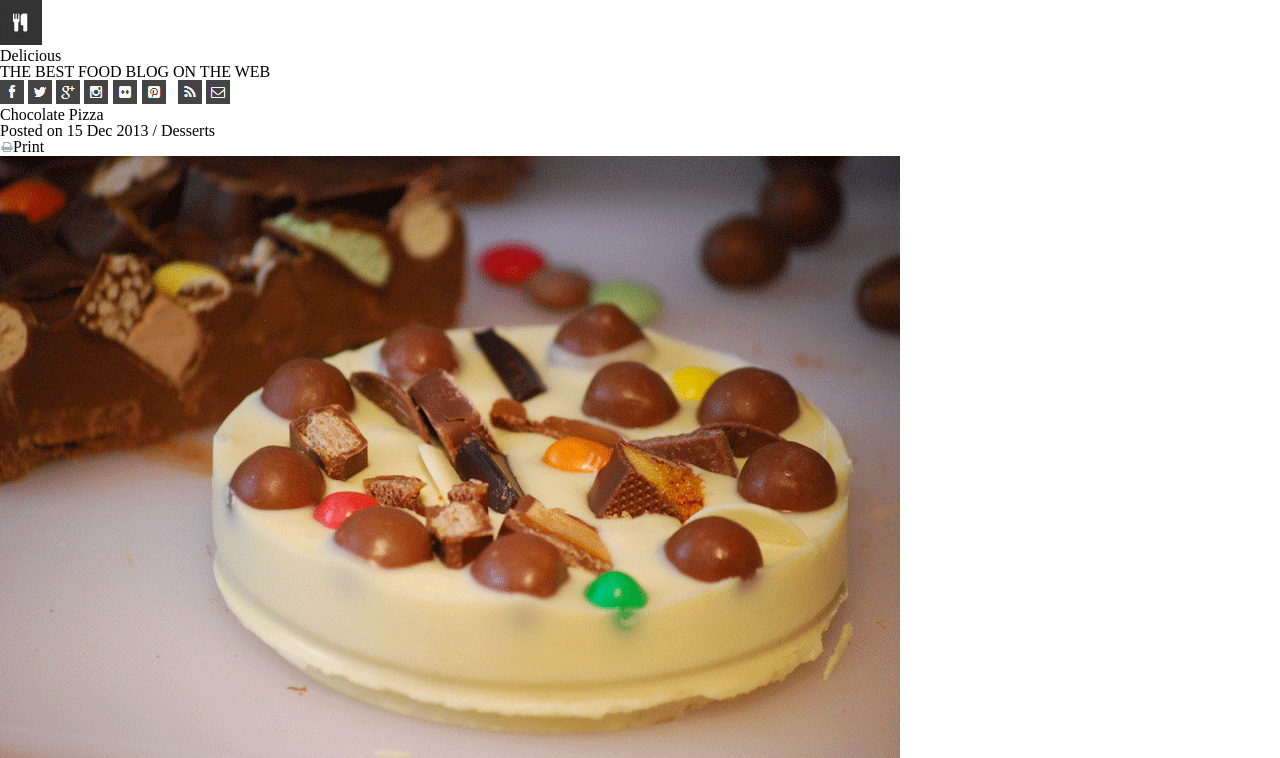
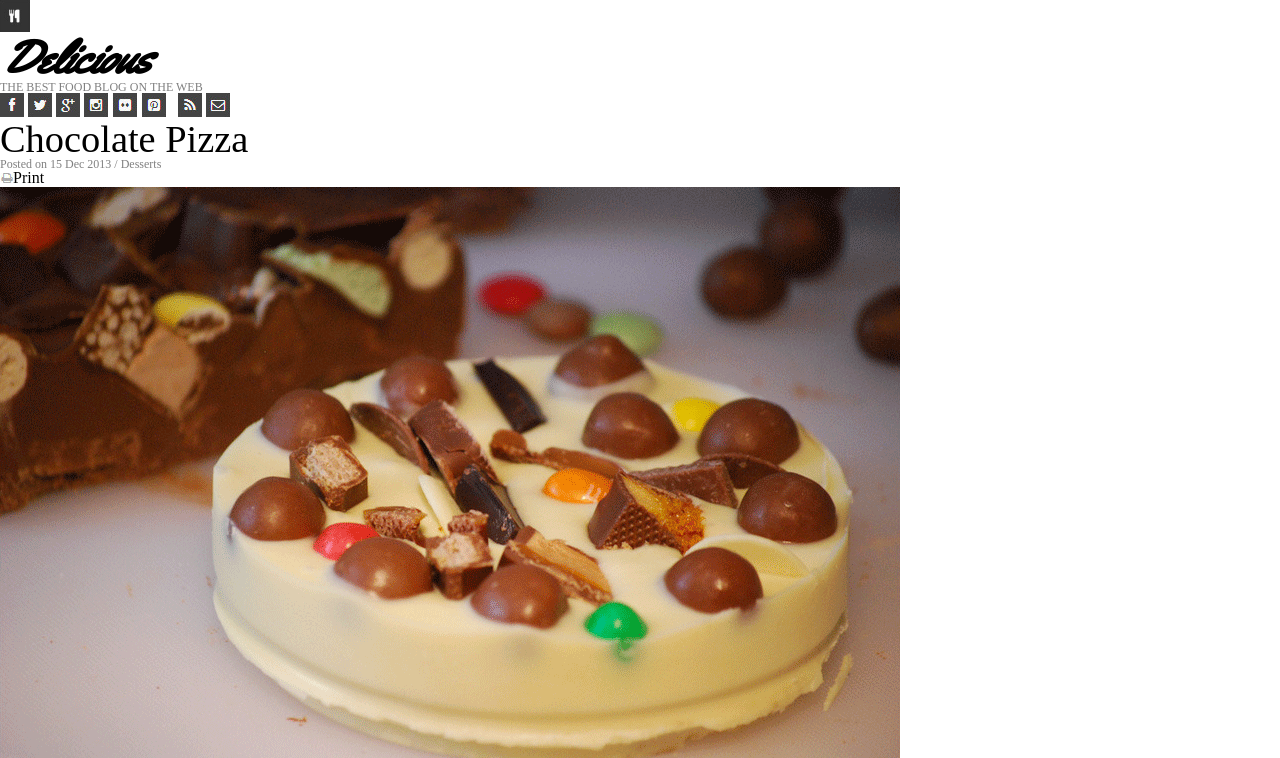
Before and after one commit to RichHarvey-germo/chocolate-pizza, a plain HTML site: page html/index.html in a window 1280 px wide. Shown: the top 758 px of the page. Drawn offline with Linux system fonts and the light colour scheme.

Commit message:
updated css/html

```diff
--- a/css/style.css
+++ b/css/style.css
@@ -1,28 +1,32 @@
 /* font-family: 'Pacifico', cursive;*/
-use 'strict'
-
-header {
-    font-family: 'Pacifico', cursive;
-    font-size: 24px;
-    font-weight: bolder;
+h1 {
+  font-family: "Yellowtail", cursive;
+  font-size: 46px;
+  font-weight: bold;
+  font-style: italic;
 }
 
 .logo {
-
+  height: 2em;
 }
 
-.delicious {
-
+h2 {
+  font-family: 'Anton';
+  font-size: 3vw;
+  margin-left: 1.2;
 }
 
-.social{
-
+section p{
+  font-family: 'Anton';
+  color: gray;
+  font-size: 12px;
+}
+.social {
 }
 
 button {
-
 }
 
 .paragraph {
-    text-indent: 5%;
+  text-indent: 5%;
 }
--- a/html/index.html
+++ b/html/index.html
@@ -4,11 +4,11 @@
         <meta charset="utf-8">
         <meta name="viewport" content="width=device-width">
         <title>Delicious Blog!</title>
+        <link rel="preconnect" href="https://fonts.googleapis.com">
+        <link rel="preconnect" href="https://fonts.gstatic.com" crossorigin>
+        <link href="https://fonts.googleapis.com/css2?family=Crimson+Text&family=IBM+Plex+Mono&family=Oswald:wght@400;600;700&family=Pathway+Gothic+One&family=Patrick+Hand&family=Yellowtail&display=swap" rel="stylesheet">
         <link href="../css/reset.css" rel="stylesheet">
         <link href="../css/style.css" rel="stylesheet">
-        <link rel="preconnect" href="https://fonts.googleapis.com">
-        <link rel="preconnect" href="https://fonts.gstatic.com" crossorigin>
-        <link href="https://fonts.googleapis.com/css2?family=Pacifico&display=swap" rel="stylesheet">
     </head>
     <body>
         <header>
@@ -31,7 +31,7 @@
         <main>
             <h3 class="striped-line"></h3>
             <section>
-                <h1>Chocolate Pizza</h1>
+                <h2>Chocolate Pizza</h2>
                 <p>Posted on 15 Dec 2013 / Desserts</p>
             </section>
             <article>
```
